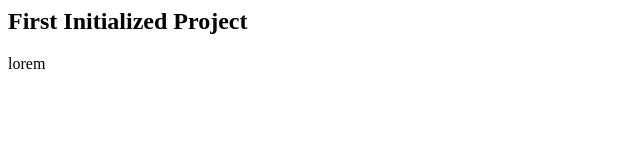
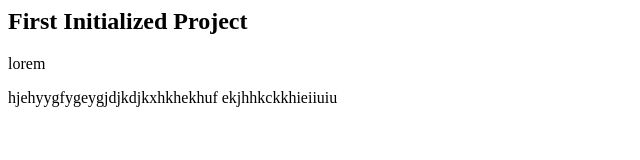
Before and after one commit to David-Nyaga/initial_projects-, a plain HTML site: page index.html in a window 1280 px wide. Shown: the whole page, without its empty margins (0-640 px from the left). Drawn offline with Linux system fonts and the light colour scheme.

Commit message:
second attempt

```diff
--- a/index.html
+++ b/index.html
@@ -1,2 +1,3 @@
 <h2>First Initialized Project</h2>
 <p>lorem</p>
+<p>hjehyygfygeygjdjkdjkxhkhekhuf ekjhhkckkhieiiuiu</p>
```
